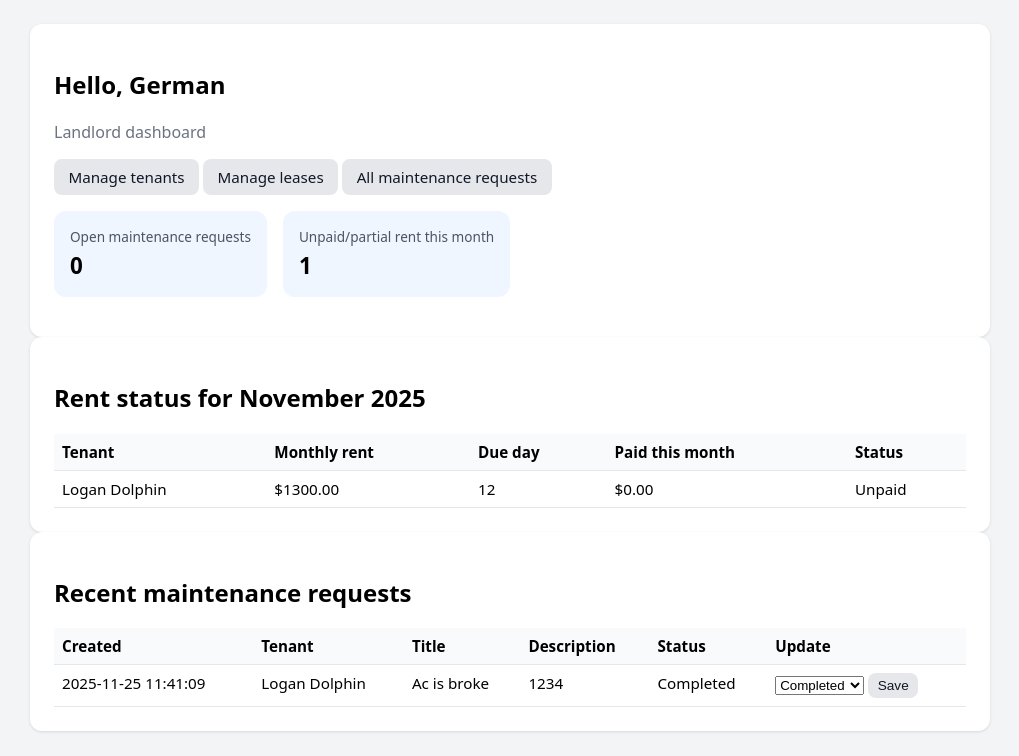
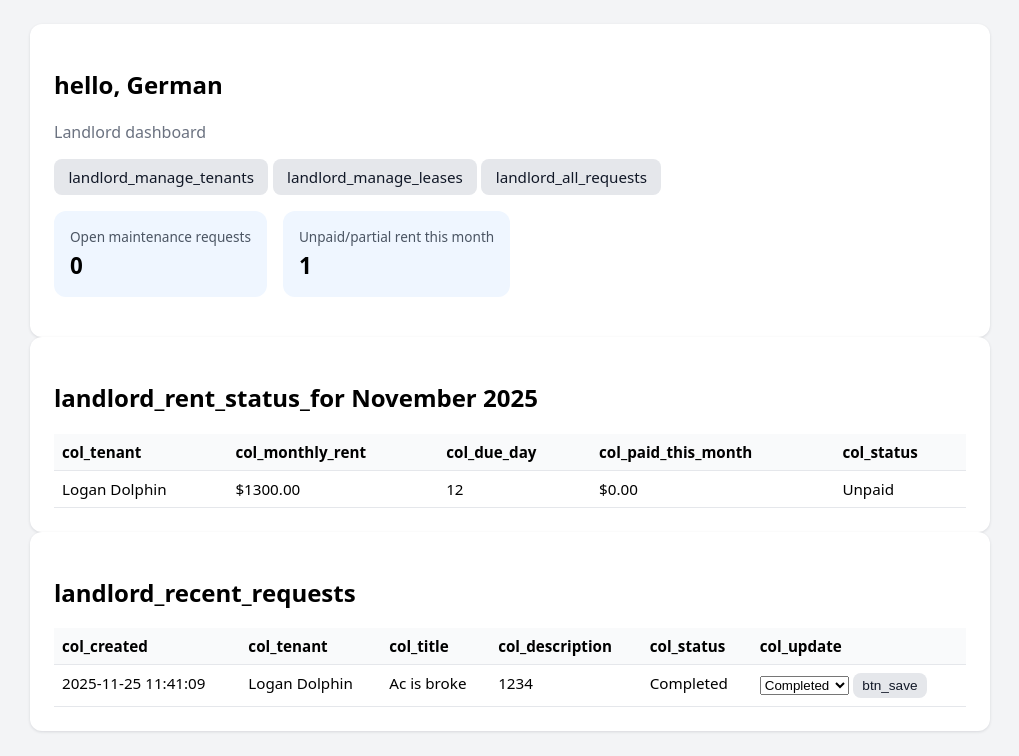
Before and after one commit to MrCakeguy123/tenant-landlord-app, a Flask app: page /landlord in a window 1280 px wide. Shown: the part 44-800 px from the top of the page, without its empty margins (130-1149 px from the left). Run offline with Flask 3, Linux system fonts and the light colour scheme; a user stored in the database is signed in; data comes from the database, SQL or seed files in the repository; data that the repository does not hold is empty.

Commit message:
Localize landlord dashboard text and buttons

```diff
--- a/templates/landlord_dashboard.html
+++ b/templates/landlord_dashboard.html
@@ -1,13 +1,13 @@
 {% extends "base.html" %}
 {% block content %}
   <section class="card">
-    <h1>Hello, {{ user.full_name or user.username }}</h1>
+    <h1>{{ t('hello') }}, {{ user.full_name or user.username }}</h1>
     <p class="subtitle">{{ t('landlord_dashboard_title') }}</p>
 
     <p>
-      <a class="button" href="{{ url_for('landlord_tenants') }}">Manage tenants</a>
-      <a class="button" href="{{ url_for('landlord_leases') }}">Manage leases</a>
-      <a class="button" href="{{ url_for('landlord_requests') }}">All maintenance requests</a>
+      <a class="button" href="{{ url_for('landlord_tenants') }}">{{ t('landlord_manage_tenants') }}</a>
+      <a class="button" href="{{ url_for('landlord_leases') }}">{{ t('landlord_manage_leases') }}</a>
+      <a class="button" href="{{ url_for('landlord_requests') }}">{{ t('landlord_all_requests') }}</a>
     </p>
 
     <div class="summary-row">
@@ -24,17 +24,17 @@
   </section>
 
   <section class="card">
-    <h2>Rent status for {{ rent_month_label }}</h2>
+    <h2>{{ t('landlord_rent_status_for') }} {{ rent_month_label }}</h2>
 
     {% if rent_overview %}
       <table class="table">
         <thead>
           <tr>
-            <th>Tenant</th>
-            <th>Monthly rent</th>
-            <th>Due day</th>
-            <th>Paid this month</th>
-            <th>Status</th>
+            <th>{{ t('col_tenant') }}</th>
+            <th>{{ t('col_monthly_rent') }}</th>
+            <th>{{ t('col_due_day') }}</th>
+            <th>{{ t('col_paid_this_month') }}</th>
+            <th>{{ t('col_status') }}</th>
           </tr>
         </thead>
         <tbody>
@@ -50,23 +50,23 @@
         </tbody>
       </table>
     {% else %}
-      <p>No active leases found.</p>
+      <p>{{ t('landlord_no_leases') }}</p>
     {% endif %}
   </section>
 
   <section class="card">
-    <h2>Recent maintenance requests</h2>
+    <h2>{{ t('landlord_recent_requests') }}</h2>
 
     {% if requests %}
       <table class="table">
         <thead>
           <tr>
-            <th>Created</th>
-            <th>Tenant</th>
-            <th>Title</th>
-            <th>Description</th>
-            <th>Status</th>
-            <th>Update</th>
+            <th>{{ t('col_created') }}</th>
+            <th>{{ t('col_tenant') }}</th>
+            <th>{{ t('col_title') }}</th>
+            <th>{{ t('col_description') }}</th>
+            <th>{{ t('col_status') }}</th>
+            <th>{{ t('col_update') }}</th>
           </tr>
         </thead>
         <tbody>
@@ -91,7 +91,7 @@
                     <option value="In progress" {% if r.status == 'In progress' %}selected{% endif %}>In progress</option>
                     <option value="Completed" {% if r.status == 'Completed' %}selected{% endif %}>Completed</option>
                   </select>
-                  <button class="button small" type="submit">Save</button>
+                  <button class="button small" type="submit">{{ t('btn_save') }}</button>
                 </form>
               </td>
             </tr>
@@ -99,7 +99,7 @@
         </tbody>
       </table>
     {% else %}
-      <p>No maintenance requests yet.</p>
+      <p>{{ t('landlord_no_requests') }}</p>
     {% endif %}
   </section>
 {% endblock %}
```
